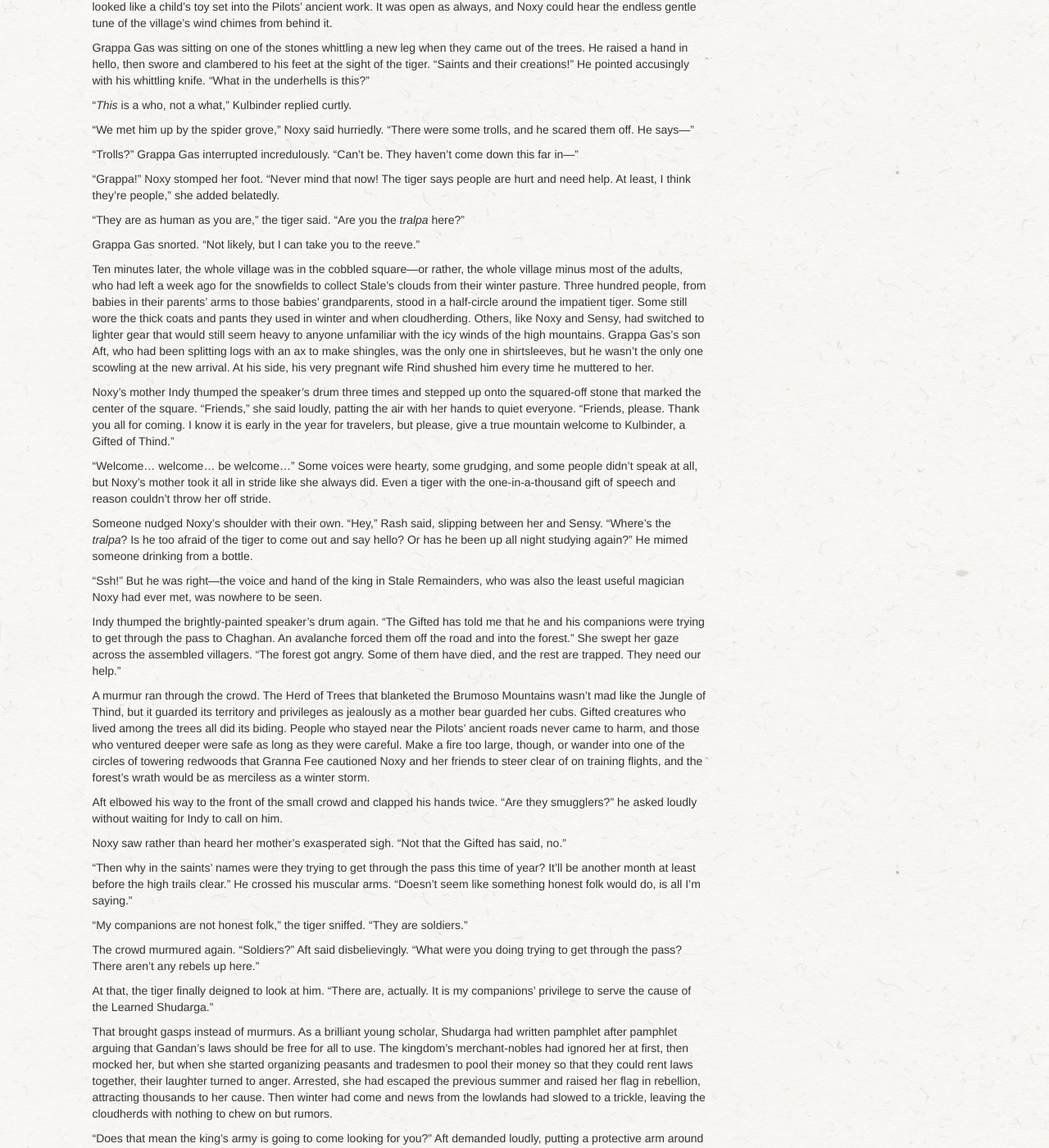
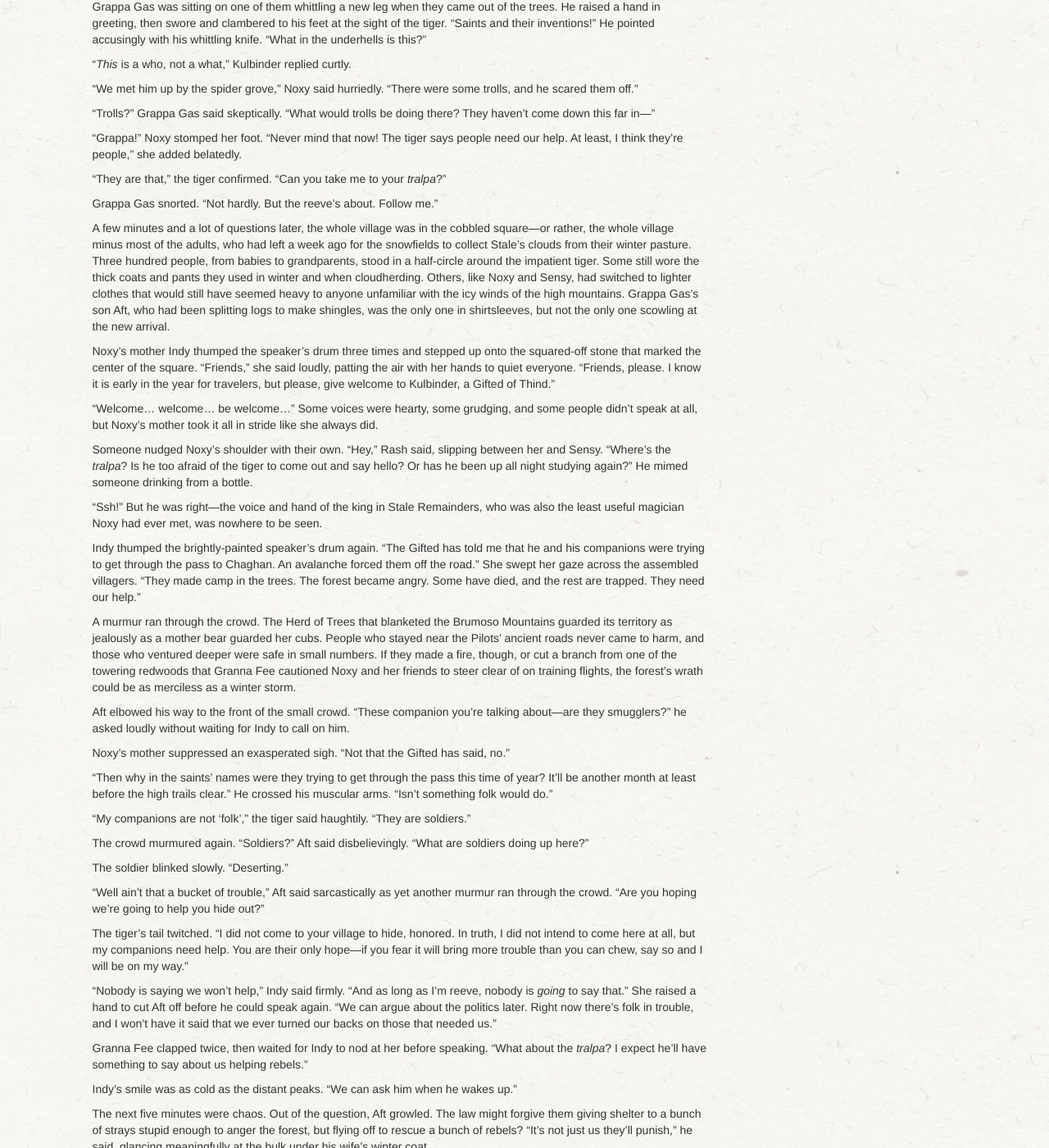
Before and after one commit to gvwilson/sensibleadventures, a Jekyll site: the page built from cloudherd/cloudherd.md, in a window 1280 px wide and 1400 px high, scrolled down 4363 px. Shown: the whole window at 82% size. Built offline with Jekyll 4.4.1, drawn with Linux system fonts in a browser that asks for light colours; nearby versions of some CDN libraries; library files that are not in the unit come from our copies; some of the changed text lies outside the part shown.

Commit message:
Another chunk of 'Cloudherd'

```diff
--- a/cloudherd/cloudherd.md
+++ b/cloudherd/cloudherd.md
@@ -373,169 +373,209 @@
 and his tail twitched slightly as he looked at them,
 as if their presence reminded him that he had not yet eaten lunch.
 
-<!-- HERE -->
-
 "Are you all right?" he rumbled.
 
 "Wh-what?" Noxy stammered.
 
-"Are... you... all... right?" the tiger repeated impatiently.  "Did those
-blasted chimpanzees harm you at all?"
+"Are... you... all... right?" the tiger repeated impatiently.
+"Did those blasted chimpanzees harm you at all?"
 
-"No, they---I mean, we're all right.  We're fine, thank you very much.  Ouch,
-Sensy, you're going to break my fingers!"  Noxy pulled her hand free from her
-friend's terrified grip.
+"No, they---I mean, we're all right.
+We're fine, thank you very much.
+Ouch, Sensy, you're going to break my fingers!"
+Noxy pulled her hand free from her friend's terrified grip.
 
-"Pilots be praised," he rumbled, settling onto his haunches.  "Now, if I may ask
-a favor, I am looking for the village of Stale Leftovers.  Would you be so kind
-as to direct me?"  His ear twitched at the sound of a distant hoot.  "Or if
-perchance you are going that way yourselves, I would be honored to accompany
-you.  Those creatures are unlikely to try another attack if you have a
-protector."
+"Pilots be praised,"
+the tiger rumbled,
+settling onto his haunches.
+"Now, if I may ask a favor,
+could you be so kind as to direct me to the village of Stale Leftovers?"
+His ear twitched at the sound of a distant hoot.
+"Or if perchance you are going that way yourselves,
+may I have the honor of accompanying you?
+Those creatures will think twice about molesting you
+if you have a protector."
 
-Noxy hitched her bag up on her shoulder.  "They didn't attack us.  We---I mean,
-the village has an arrangement.  With the trolls.  We don't go too far into the
-forest, and they don't come near the village except for when they want to trade,
-and they leave some stones down by the fish pond to tell us when they want to do
-that, and---" She stopped herself and took a deep breath.  "I'm sorry.  Who are
-you?"
+Sensy hitched her bag up on her shoulder.
+"They didn't molest us," she protested.
+We---I mean, the village,
+we have an arrangement with them.
+The trolls.
+We don't go too far into the forest,
+and they don't come near the village except for when they want to trade,
+and they leave some stones down by the fish pond, and---"
 
-"I am Kulbinder of Thind," the tiger said, rising to all fours.  "And if you
-will forgive my impatience, my need is rather pressing.  My companions are in
-danger, and in dire need of rescue.  I need to reach Stale Leftovers *now*."
+Noxy cut her off with a gesture.
+"I'm sorry.
+Who are you?"
 
-Noxy shot a look at Sensy.  Her friend shook her head slightly and mouthed "no".
+"I am Kulbinder of Thind," the tiger said, rising to all fours.
+"And if you will forgive my impatience,
+my need is rather pressing.
+My companions are in grave danger and need help."
+
+Noxy shot a look at Sensy.
+Her friend shook her head and mouthed "no".
 That was enough to make up Noxy's mind.
 
-"It's this way," she said, pointing down the path.  "Come on!"
+"It's this way," she said, pointing down the path.
+"Come on!"
 
-It only took them a few minutes to reach the gap in the fortress wall where an
-enormous stone door had once hung.  A few chunks of its shattered remains lay
-half-buried in the ground, too big for even a team of sturdy mountain camels to
-pull free.  The wooden gate that Stale's human inhabitants had put up to take
-its place was three planks thick, but still looked like a child's toy set into
-the Pilots' ancient work.  It was open as always, and Noxy could hear the
-endless gentle tune of the village's wind chimes from behind it.
+Ten minutes later they reached the fortress gate.
+An enormous slab of stone had once hung there like a door
+on hinges made of polished diamond.
+The diamonds were long gone,
+but a few pieces of the shattered slab still lay half-buried in the ground,
+too heavy for mountain camels to pull free.
 
-Grappa Gas was sitting on one of the stones whittling a new leg when they came
-out of the trees.  He raised a hand in hello, then swore and clambered to his
-feet at the sight of the tiger.  "Saints and their creations!"  He pointed
-accusingly with his whittling knife.  "What in the underhells is this?"
+Grappa Gas was sitting on one of them
+whittling a new leg when they came out of the trees.
+He raised a hand in greeting,
+then swore and clambered to his feet at the sight of the tiger.
+"Saints and their inventions!"
+He pointed accusingly with his whittling knife.
+"What in the underhells is this?"
 
 "*This* is a who, not a what," Kulbinder replied curtly.
 
-"We met him up by the spider grove," Noxy said hurriedly.  "There were some
-trolls, and he scared them off.  He says---"
+"We met him up by the spider grove," Noxy said hurriedly.
+"There were some trolls, and he scared them off."
 
-"Trolls?"  Grappa Gas interrupted incredulously.  "Can't be.  They haven't come
-down this far in---"
+"Trolls?"
+Grappa Gas said skeptically.
+"What would trolls be doing there?
+They haven't come down this far in---"
 
-"Grappa!"  Noxy stomped her foot.  "Never mind that now!  The tiger says people
-are hurt and need help.  At least, I think they're people," she added belatedly.
+"Grappa!"
+Noxy stomped her foot.
+"Never mind that now!
+The tiger says people need our help.
+At least, I think they're people,"
+she added belatedly.
 
-"They are as human as you are," the tiger said.  "Are you the *tralpa* here?"
+"They are that," the tiger confirmed.
+"Can you take me to your *tralpa*?"
 
-Grappa Gas snorted.  "Not likely, but I can take you to the reeve."
+Grappa Gas snorted.
+"Not hardly.
+But the reeve's about.
+Follow me."
 
-Ten minutes later, the whole village was in the cobbled square---or rather, the
-whole village minus most of the adults, who had left a week ago for the
-snowfields to collect Stale's clouds from their winter pasture.  Three hundred
-people, from babies in their parents' arms to those babies' grandparents, stood
-in a half-circle around the impatient tiger.  Some still wore the thick coats
-and pants they used in winter and when cloudherding.  Others, like Noxy and
-Sensy, had switched to lighter gear that would still seem heavy to anyone
-unfamiliar with the icy winds of the high mountains.  Grappa Gas's son Aft, who
-had been splitting logs with an ax to make shingles, was the only one in
-shirtsleeves, but he wasn't the only one scowling at the new arrival.  At his
-side, his very pregnant wife Rind shushed him every time he muttered to her.
+A few minutes and a lot of questions later,
+the whole village was in the cobbled square---or rather,
+the whole village minus most of the adults,
+who had left a week ago for the snowfields to collect Stale's clouds from their winter pasture.
+Three hundred people,
+from babies to grandparents,
+stood in a half-circle around the impatient tiger.
+Some still wore the thick coats and pants they used in winter and when cloudherding.
+Others,
+like Noxy and Sensy,
+had switched to lighter clothes
+that would still have seemed heavy to anyone unfamiliar with the icy winds of the high mountains.
+Grappa Gas's son Aft,
+who had been splitting logs to make shingles,
+was the only one in shirtsleeves,
+but not the only one scowling at the new arrival.
 
-Noxy's mother Indy thumped the speaker's drum three times and stepped up onto
-the squared-off stone that marked the center of the square.  "Friends," she said
-loudly, patting the air with her hands to quiet everyone.  "Friends, please.
-Thank you all for coming.  I know it is early in the year for travelers, but
-please, give a true mountain welcome to Kulbinder, a Gifted of Thind."
+Noxy's mother Indy thumped the speaker's drum three times
+and stepped up onto the squared-off stone that marked the center of the square.
+"Friends," she said loudly,
+patting the air with her hands to quiet everyone.
+"Friends, please.
+I know it is early in the year for travelers,
+but please, give welcome to Kulbinder, a Gifted of Thind."
 
-"Welcome... welcome... be welcome..." Some voices were hearty, some grudging,
-and some people didn't speak at all, but Noxy's mother took it all in stride
-like she always did.  Even a tiger with the one-in-a-thousand gift of speech and
-reason couldn't throw her off stride.
+"Welcome... welcome... be welcome..."
+Some voices were hearty,
+some grudging,
+and some people didn't speak at all,
+but Noxy's mother took it all in stride like she always did.
 
-Someone nudged Noxy's shoulder with their own.  "Hey," Rash said, slipping
-between her and Sensy.  "Where's the *tralpa*?  Is he too afraid of the tiger to
-come out and say hello?  Or has he been up all night studying again?"  He mimed
-someone drinking from a bottle.
+Someone nudged Noxy's shoulder with their own.
+"Hey," Rash said, slipping between her and Sensy.
+"Where's the *tralpa*?
+Is he too afraid of the tiger to come out and say hello?
+Or has he been up all night studying again?"
+He mimed someone drinking from a bottle.
 
-"Ssh!"  But he was right---the voice and hand of the king in Stale Remainders,
-who was also the least useful magician Noxy had ever met, was nowhere to be
-seen.
+"Ssh!"
+But he was right---the voice and hand of the king in Stale Remainders,
+who was also the least useful magician Noxy had ever met,
+was nowhere to be seen.
 
-Indy thumped the brightly-painted speaker's drum again.  "The Gifted has told me
-that he and his companions were trying to get through the pass to Chaghan.  An
-avalanche forced them off the road and into the forest."  She swept her gaze
-across the assembled villagers.  "The forest got angry.  Some of them have died,
-and the rest are trapped.  They need our help."
+Indy thumped the brightly-painted speaker's drum again.
+"The Gifted has told me that he and his companions were trying to get through the pass to Chaghan.
+An avalanche forced them off the road."
+She swept her gaze across the assembled villagers.
+"They made camp in the trees.
+The forest became angry.
+Some have died, and the rest are trapped.
+They need our help."
 
-A murmur ran through the crowd.  The Herd of Trees that blanketed the Brumoso
-Mountains wasn't mad like the Jungle of Thind, but it guarded its territory and
-privileges as jealously as a mother bear guarded her cubs.  Gifted creatures who
-lived among the trees all did its biding.  People who stayed near the Pilots'
-ancient roads never came to harm, and those who ventured deeper were safe as
-long as they were careful.  Make a fire too large, though, or wander into one of
-the circles of towering redwoods that Granna Fee cautioned Noxy and her friends
-to steer clear of on training flights, and the forest's wrath would be as
-merciless as a winter storm.
+A murmur ran through the crowd.
+The Herd of Trees that blanketed the Brumoso Mountains
+guarded its territory as jealously as a mother bear guarded her cubs.
+People who stayed near the Pilots' ancient roads never came to harm,
+and those who ventured deeper were safe in small numbers.
+If they made a fire,
+though,
+or cut a branch from one of the towering redwoods
+that Granna Fee cautioned Noxy and her friends to steer clear of on training flights,
+the forest's wrath could be as merciless as a winter storm.
 
-Aft elbowed his way to the front of the small crowd and clapped his hands twice.
-"Are they smugglers?" he asked loudly without waiting for Indy to call on him.
+Aft elbowed his way to the front of the small crowd.
+"These companion you're talking about---are they smugglers?"
+he asked loudly without waiting for Indy to call on him.
 
-Noxy saw rather than heard her mother's exasperated sigh.  "Not that the Gifted
-has said, no."
+Noxy's mother suppressed an exasperated sigh.
+"Not that the Gifted has said, no."
 
-"Then why in the saints' names were they trying to get through the pass this
-time of year?  It'll be another month at least before the high trails clear."
-He crossed his muscular arms.  "Doesn't seem like something honest folk would
-do, is all I'm saying."
+"Then why in the saints' names were they trying to get through the pass this time of year?
+It'll be another month at least before the high trails clear."
+He crossed his muscular arms.
+"Isn't something folk would do."
 
-"My companions are not honest folk," the tiger sniffed.  "They are soldiers."
+"My companions are not 'folk',"
+the tiger said haughtily.
+"They are soldiers."
 
-The crowd murmured again.  "Soldiers?" Aft said disbelievingly.  "What were you
-doing trying to get through the pass?  There aren't any rebels up here."
+The crowd murmured again.
+"Soldiers?" Aft said disbelievingly.
+"What are soldiers doing up here?"
 
-At that, the tiger finally deigned to look at him.  "There are, actually.  It is
-my companions' privilege to serve the cause of the Learned Shudarga."
+The soldier blinked slowly.
+"Deserting."
 
-That brought gasps instead of murmurs.  As a brilliant young scholar, Shudarga
-had written pamphlet after pamphlet arguing that Gandan's laws should be free
-for all to use.  The kingdom's merchant-nobles had ignored her at first, then
-mocked her, but when she started organizing peasants and tradesmen to pool their
-money so that they could rent laws together, their laughter turned to anger.
-Arrested, she had escaped the previous summer and raised her flag in rebellion,
-attracting thousands to her cause.  Then winter had come and news from the
-lowlands had slowed to a trickle, leaving the cloudherds with nothing to chew on
-but rumors.
+"Well ain't that a bucket of trouble,"
+Aft said sarcastically as yet another murmur ran through the crowd.
+"Are you hoping we're going to help you hide out?"
 
-"Does that mean the king's army is going to come looking for you?"  Aft demanded
-loudly, putting a protective arm around his wife and ignoring Indy as she
-thumped the drum for order.  "Because if they do, these walls won't keep 'em out
-for long, and neither will we."
+The tiger's tail twitched.
+"I did not come to your village to hide,
+honored.
+In truth,
+I did not intend to come here at all,
+but my companions need help.
+You are their only hope---if you fear it will bring more trouble than you can chew,
+say so and I will be on my way."
 
-The tiger's tail twitched.  "I did not come to your village for its walls,
-honored, or to ask you to fight.  My companions need help.  You are their only
-hope---if you fear it will bring more trouble than you can chew, say so and I
-will be on my way."
+"Nobody is saying we won't help," Indy said firmly.
+"And as long as I'm reeve, nobody is *going* to say that."
+She raised a hand to cut Aft off before he could speak again.
+"We can argue about the politics later.
+Right now there's folk in trouble,
+and I won't have it said that we ever turned our backs on those that needed us."
 
-"Nobody is saying we won't help," Indy said firmly.  "And as long as I'm reeve,
-nobody is *going* to say that."  She raised a hand to forestall whatever Aft had
-been about to say.  "We can argue about the politics later.  Right now, there's
-folk in trouble, and I won't have it said that the people of this village ever
-turned their backs on those that needed help."
+Granna Fee clapped twice,
+then waited for Indy to nod at her before speaking.
+"What about the *tralpa*?
+I expect he'll have something to say about us helping rebels."
 
-*Clap clap.* Granna Fee waited for Indy to nod at her before speaking. "What
-about the *tralpa*?" she asked her daughter.  "I expect he'll have something to
-say about us helping rebels."
+Indy's smile was as cold as the distant peaks.
+"We can ask him when he wakes up."
 
-Indy's smile was as cold as the distant peaks.  "We can ask him when he wakes
-up."
+<!-- HERE -->
 
 The next five minutes were chaos.  Out of the question, Aft growled.  The law
 might forgive them giving shelter to a bunch of strays stupid enough to anger
@@ -812,3 +852,8 @@
 
 "Hold on!" Grappa Gas bellowed as they went into a dive.  "It's going to get
 bumpy!"
+
+---
+
+That brought grumbles instead of murmurs.
+As a brilliant young scholar, Shudarga had written pamphlet after pamphlet arguing that Gandan's laws should be free for all to use.  The kingdom's merchant-nobles had ignored her at first, then mocked her, but when she started organizing peasants and tradesmen to pool their money so that they could rent laws together, their laughter turned to anger. Arrested, she had escaped the previous summer and raised her flag in rebellion, attracting thousands to her cause.  Then winter had come and news from the lowlands had slowed to a trickle, leaving the cloudherds with nothing to chew on but rumors.
```
